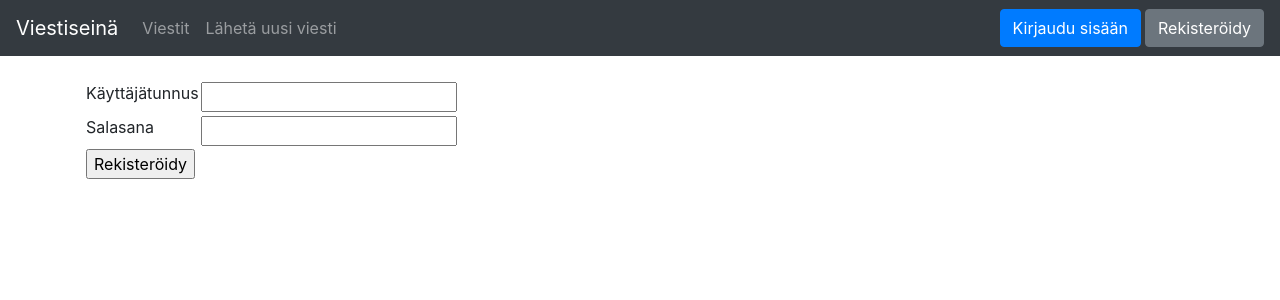
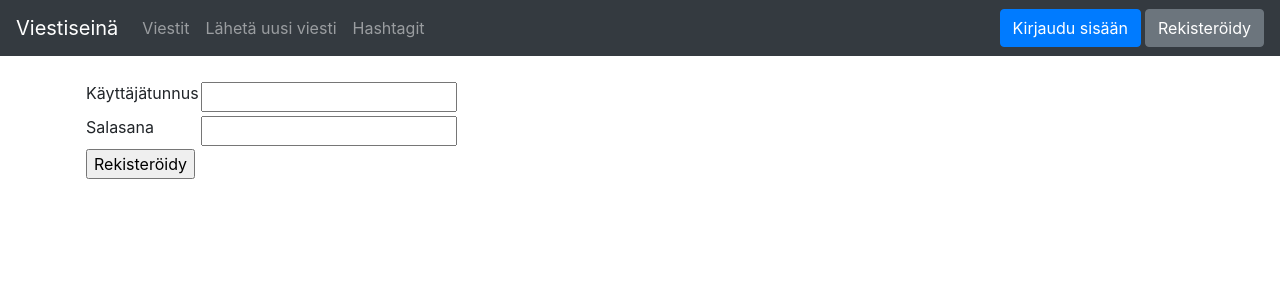
Before and after one commit to mjaakko/viestiseina, a Flask app: page /auth/register in a window 1280 px wide. Shown: the top 300 px of the page. Run offline with Flask 2, Linux system fonts and the light colour scheme; some libraries are stand-ins or nearby versions.

Commit message:
Add link to hashtags to navigation bar

```diff
--- a/application/templates/layout.html
+++ b/application/templates/layout.html
@@ -19,6 +19,9 @@
 					</li>
 					<li class="nav-item">
 						<a class="nav-link" href="{{ url_for('posts_form') }} ">Lähetä uusi viesti</a>
+					</li>
+					<li class="nav-item">
+						<a class="nav-link" href="{{ url_for('hashtags_index') }} ">Hashtagit</a>
 					</li>
 				</ul>
 				<div class="form-inline mt-2 mt-md-0">
```
